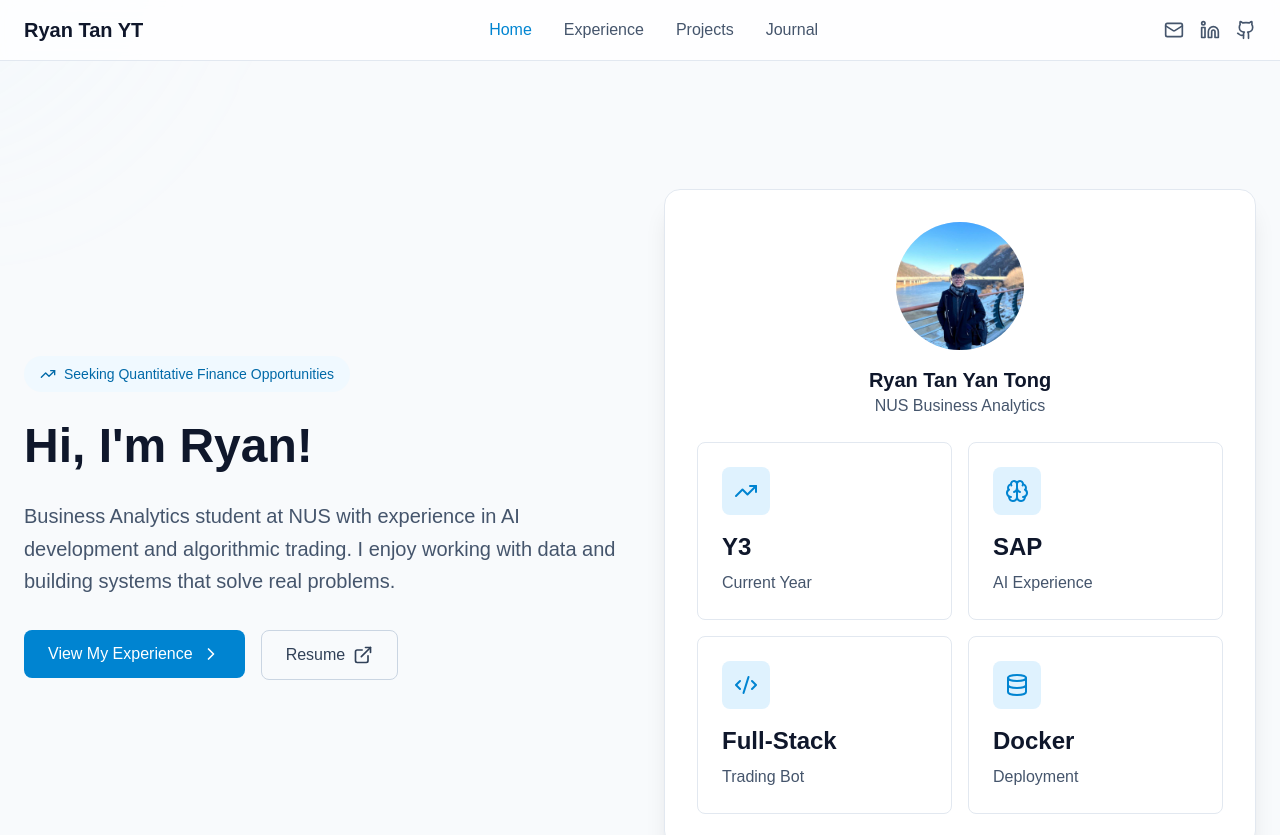
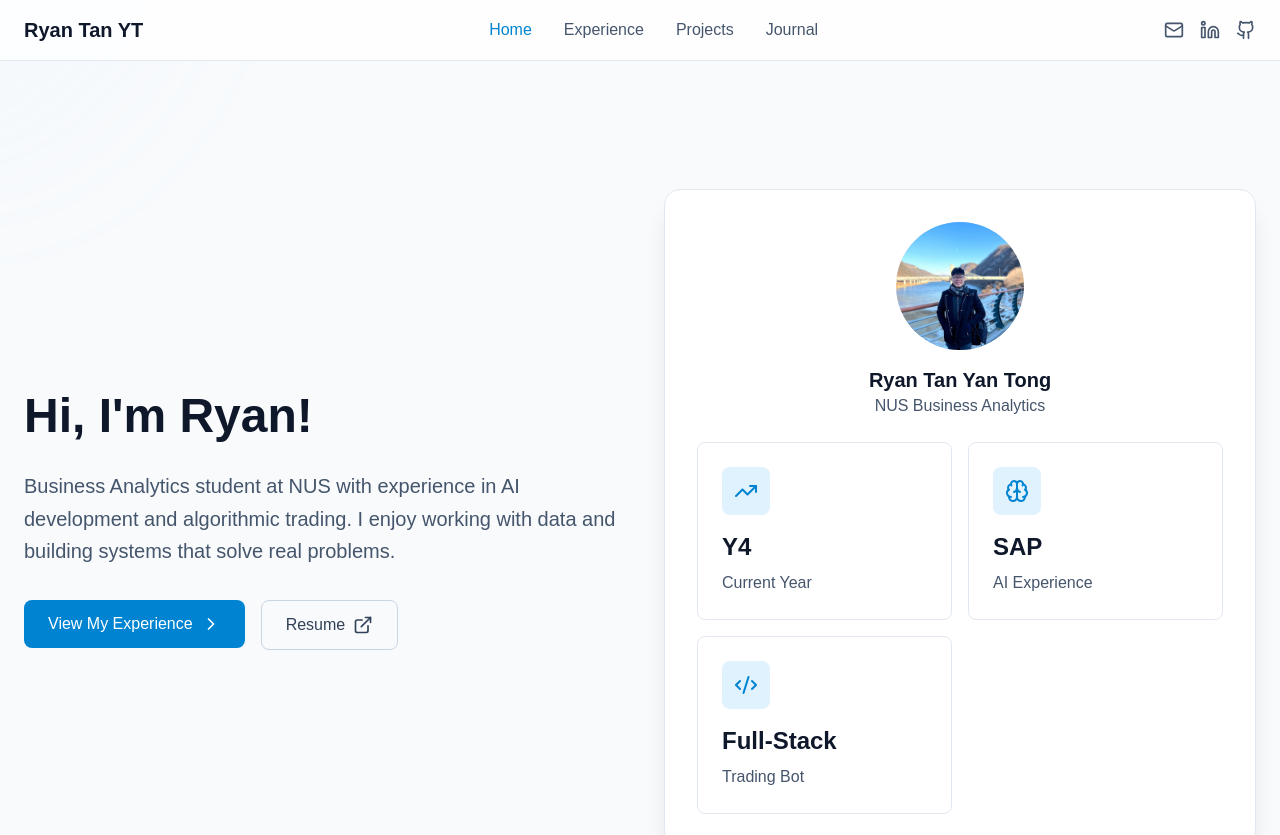
Before and after one commit to RyanTYT/RTYT, a Next.js app: page / in a window 1280 px wide. Shown: the top 835 px of the page. Built offline with nearby package versions, Linux system fonts and the light colour scheme.

Commit message:
Updated some wrong info

```diff
--- a/src/app/page.tsx
+++ b/src/app/page.tsx
@@ -111,9 +111,10 @@ const Portfolio = () => {
 				<Container>
 					<Grid cols="twoLg" className="items-center">
 						<div>
-							<StatusBadge Icon={TrendingUp} className="mb-6">
+                        {/*<StatusBadge Icon={TrendingUp} className="mb-6">
 								Seeking Quantitative Finance Opportunities
 							</StatusBadge>
+                            */}
 
 							<Heading level={1}>Hi, I&apos;m Ryan!</Heading>
 
@@ -156,7 +157,7 @@ const Portfolio = () => {
 								</div>
 								<div className="grid grid-cols-2 gap-4">
 									<MetricCard
-										value="Y3"
+										value="Y4"
 										label="Current Year"
 										Icon={TrendingUp}
 									/>
@@ -165,11 +166,6 @@ const Portfolio = () => {
 										value="Full-Stack"
 										label="Trading Bot"
 										Icon={Code2}
-									/>
-									<MetricCard
-										value="Docker"
-										label="Deployment"
-										Icon={Database}
 									/>
 								</div>
 							</Card>
```
